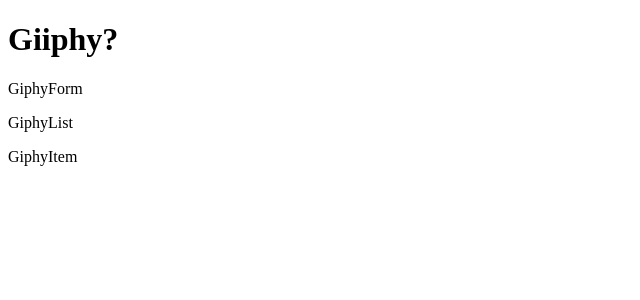
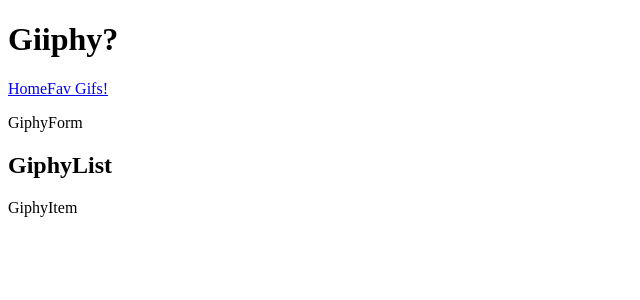
Before and after one commit to Thirteenhelens/group-giphy-saga-project, a React (Create React App) app: page /#/ in a window 1280 px wide. Shown: the top 300 px of the page, without its empty margins (0-640 px from the left). Built offline with nearby package versions, Linux system fonts and the light colour scheme.

Commit message:
links set up

```diff
--- a/src/components/App/App.jsx
+++ b/src/components/App/App.jsx
@@ -11,6 +11,10 @@
     <Router>
       <div>
         <h1>Giiphy?</h1>
+
+        <Link className="link" to="/">Home</Link>
+        <Link className="link" to="/favorites">Fav Gifs!</Link>
+
         <Route exact path="/">
           <GiphyForm />
           <GiphyList />
@@ -21,6 +25,7 @@
           <FavoriteList />
           <FavoriteItem />
         </Route>
+
       </div>
     </Router>
   );
--- a/src/components/GiphyList/GiphyList.jsx
+++ b/src/components/GiphyList/GiphyList.jsx
@@ -1,7 +1,8 @@
 function GiphyList() {
   return (
     <>
-      <p>GiphyList</p>
+      <h2>GiphyList</h2>
+
     </>
   );
 }
```
